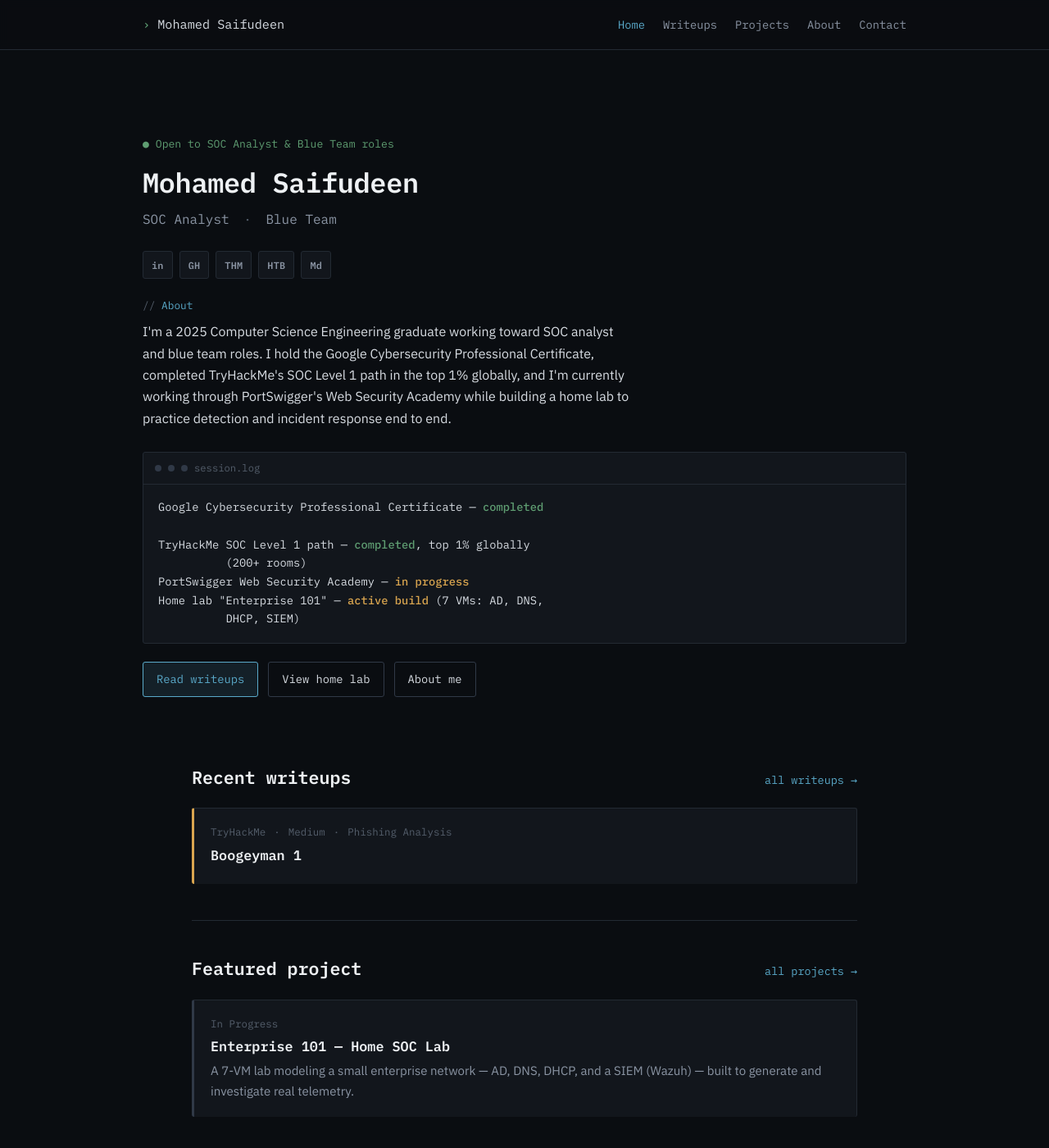
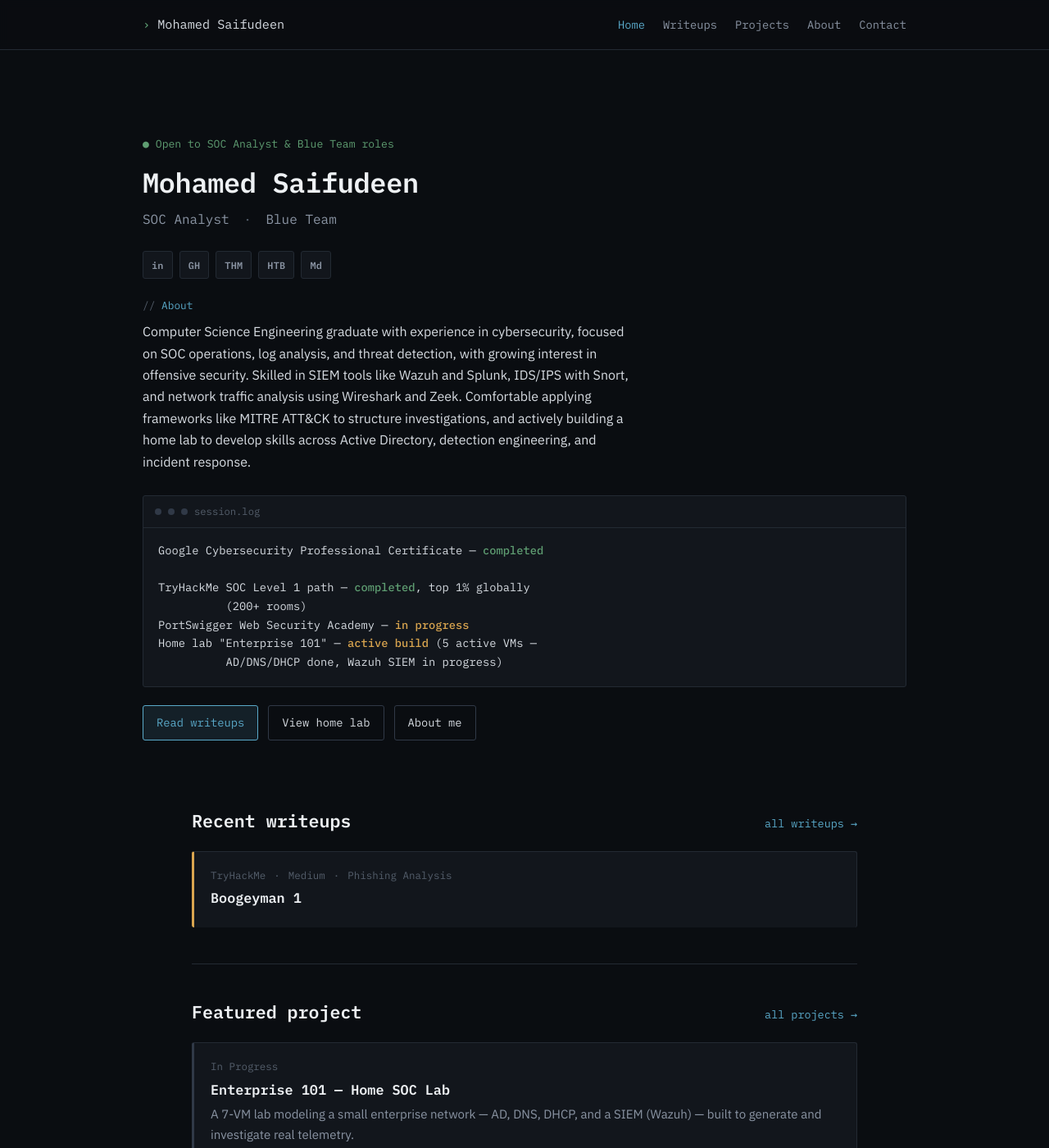
Before and after one commit to MohamedSaifudeen/MohamedSaifudeen.github.io, a Jekyll site: the page built from index.html, in a window 1280 px wide and 1400 px high. Shown: the whole window at 82% size. Built offline with Jekyll 4.4.1, drawn with Linux system fonts in a browser that asks for light colours; some of the changed text lies outside the part shown.

Commit message:
other changes

```diff
--- a/_config.yml
+++ b/_config.yml
@@ -4,7 +4,6 @@ description: >-
   Security portfolio of Mohamed Saifudeen: TryHackMe writeups, a home SOC lab
   build, and ongoing work toward SOC analyst / blue team roles.
 
-# TODO: replace with your real GitHub Pages URL, e.g. https://yourusername.github.io
 url: "https://mohamedsaifudeen.github.io"
 baseurl: ""
 
--- a/index.html
+++ b/index.html
@@ -27,11 +27,11 @@ title: ""
     <div style="margin-bottom:28px;">
       <span class="eyebrow">About</span>
       <p class="bio-summary">
-        I'm a 2025 Computer Science Engineering graduate working toward SOC analyst and blue team
-        roles. I hold the Google Cybersecurity Professional Certificate,
-        completed TryHackMe's SOC Level&nbsp;1 path in the top 1% globally, and I'm currently working
-        through PortSwigger's Web Security Academy while building a home lab to practice detection
-        and incident response end to end.
+        Computer Science Engineering graduate with experience in cybersecurity, focused on SOC operations, log analysis,
+        and threat detection, with growing interest in offensive security. Skilled in SIEM tools like Wazuh and Splunk,
+        IDS/IPS with Snort, and network traffic analysis using Wireshark and Zeek. Comfortable applying frameworks like
+        MITRE ATT&CK to structure investigations, and actively building a home lab to develop skills across Active
+        Directory, detection engineering, and incident response.
       </p>
     </div>
 
@@ -46,8 +46,8 @@ title: ""
         <div class="log-line">TryHackMe SOC Level 1 path — <span class="status-ok">completed</span>, top 1% globally
           (200+ rooms)</div>
         <div class="log-line">PortSwigger Web Security Academy — <span class="status-run">in progress</span></div>
-        <div class="log-line">Home lab "Enterprise 101" — <span class="status-run">active build</span> (7 VMs: AD, DNS,
-          DHCP, SIEM)</div>
+        <div class="log-line">Home lab "Enterprise 101" — <span class="status-run">active build</span> (5 active VMs —
+          AD/DNS/DHCP done, Wazuh SIEM in progress)</div>
       </div>
     </div>
 
@@ -106,7 +106,7 @@ title: ""
   </section>
 
   <section class="section">
-    <span class="eyebrow">certifications &amp; training</span>
+    <span class="eyebrow">Certifications &amp; Training</span>
     <div class="cert-list">
       <div class="cert-item">
         <span class="cert-name">Google Cybersecurity Professional Certificate</span>
--- a/writeups/index.html
+++ b/writeups/index.html
@@ -9,10 +9,11 @@ permalink: /writeups/
   <p class="lede">TryHackMe rooms and other CTF/lab work, documented as I complete them.</p>
 
   <div class="card-grid" style="margin-top:28px;">
-    {% assign sorted_writeups = site.writeups | sort: "date" | reverse %}
+    {% assign sorted_writeups = site.writeups | where: "status", "complete" | sort: "date" | reverse %}
     {% for w in sorted_writeups %}
     {% assign d = w.difficulty | downcase %}
-      <a class="card {% if d == 'easy' %}sev-easy{% elsif d == 'medium' %}sev-medium{% elsif d == 'hard' %}sev-hard{% endif %}" href="{{ w.url | relative_url }}">
+    <a class="card {% if d == 'easy' %}sev-easy{% elsif d == 'medium' %}sev-medium{% elsif d == 'hard' %}sev-hard{% endif %}"
+      href="{{ w.url | relative_url }}">
       <div class="card-meta">
         {% if w.platform %}<span>{{ w.platform }}</span>{% endif %}
         {% if w.difficulty %}<span>·</span><span>{{ w.difficulty }}</span>{% endif %}
```
Also changed, not shown: _includes/footer.html (+8 -4 lines), _projects/enterprise-101.md (+1 -2 lines). Lines whose indentation alone changed are shown as unchanged.
